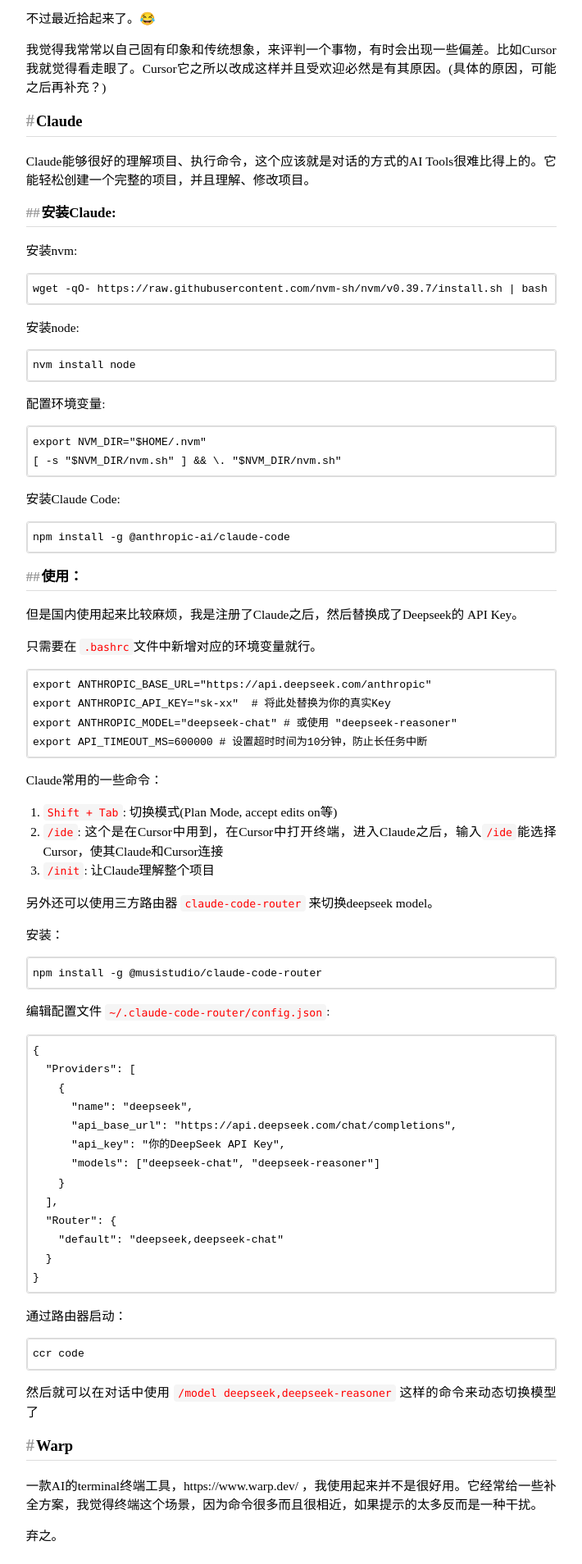
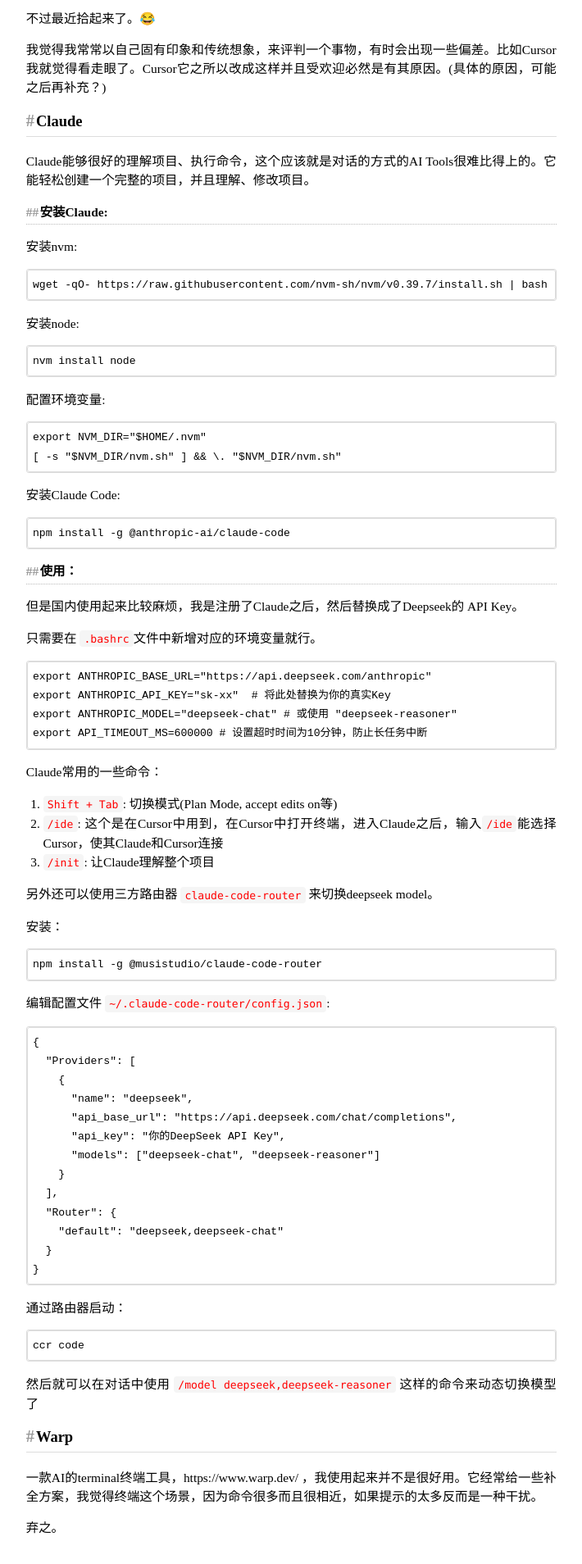
Before and after one commit to imekaku/imekaku.github.io, a Jekyll site: the page built from _posts/2026-02-25-ai-track.md, in a window 1280 px wide. Shown: the part 782-2690 px from the top of the page at 82% size, without its empty margins (272-982 px from the left). Built offline with Jekyll 4.4.1, drawn with Linux system fonts in a browser that asks for light colours.

Commit message:
add a new thinking

```diff
--- a/css/screen.css
+++ b/css/screen.css
@@ -312,9 +312,17 @@
   margin: 0 0.1em 0 0;
 }
 
-#post h2, #post h3, #post h4, #post h5, #post h6 {
-  border-bottom: 1px solid #ddd;
+#post h2 {
+  border-bottom: 1.5px solid #ddd;
   padding-bottom: 0.3em;
+}
+
+#post h3, #post h4, #post h5, #post h6 {
+  border-bottom: 1.5px dotted #bbb;
+  padding-bottom: 0.2em;
+  font-size: 1em;
+  margin-top: 1em;
+  margin-bottom: 0.5em;
 }
 
 /*****************************************************************************/
```
Also changed, not shown: _thinking_collection/2026-02-26-Thursday.md (added, +5 -0 lines).
